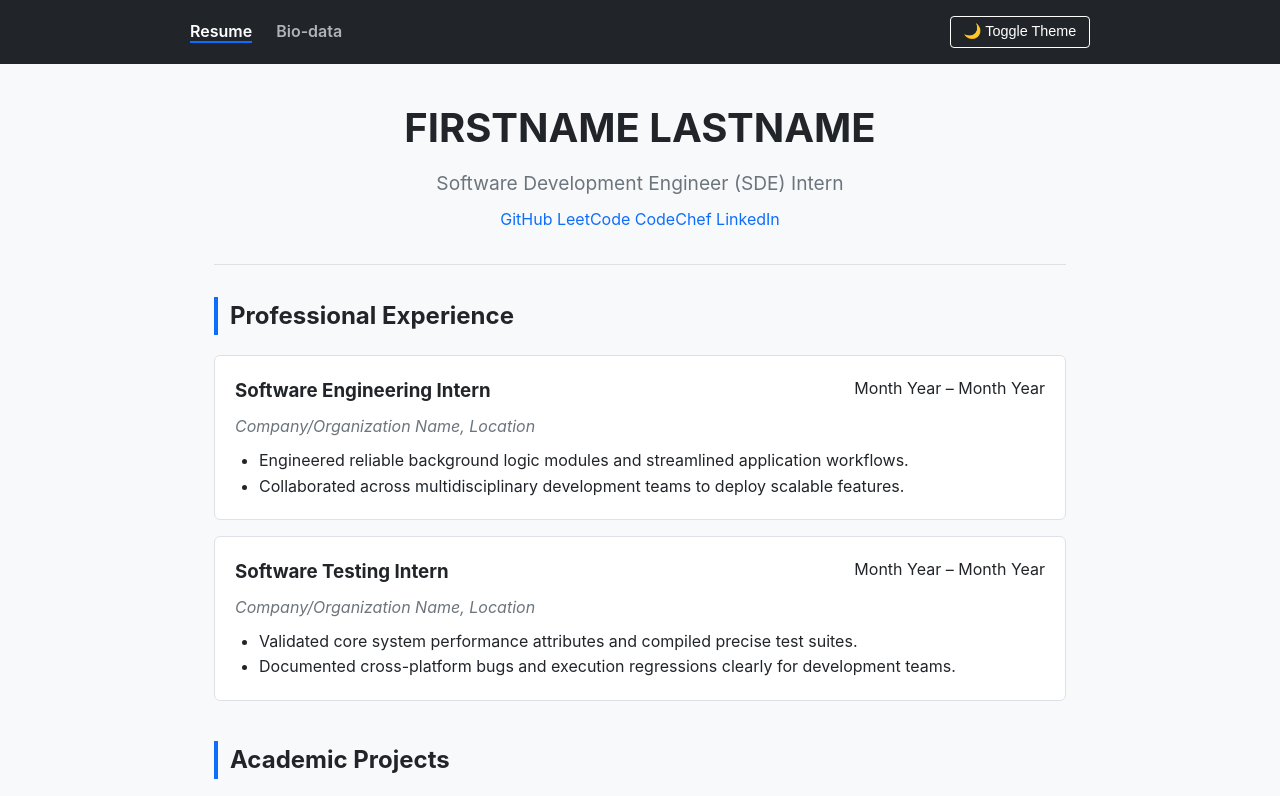
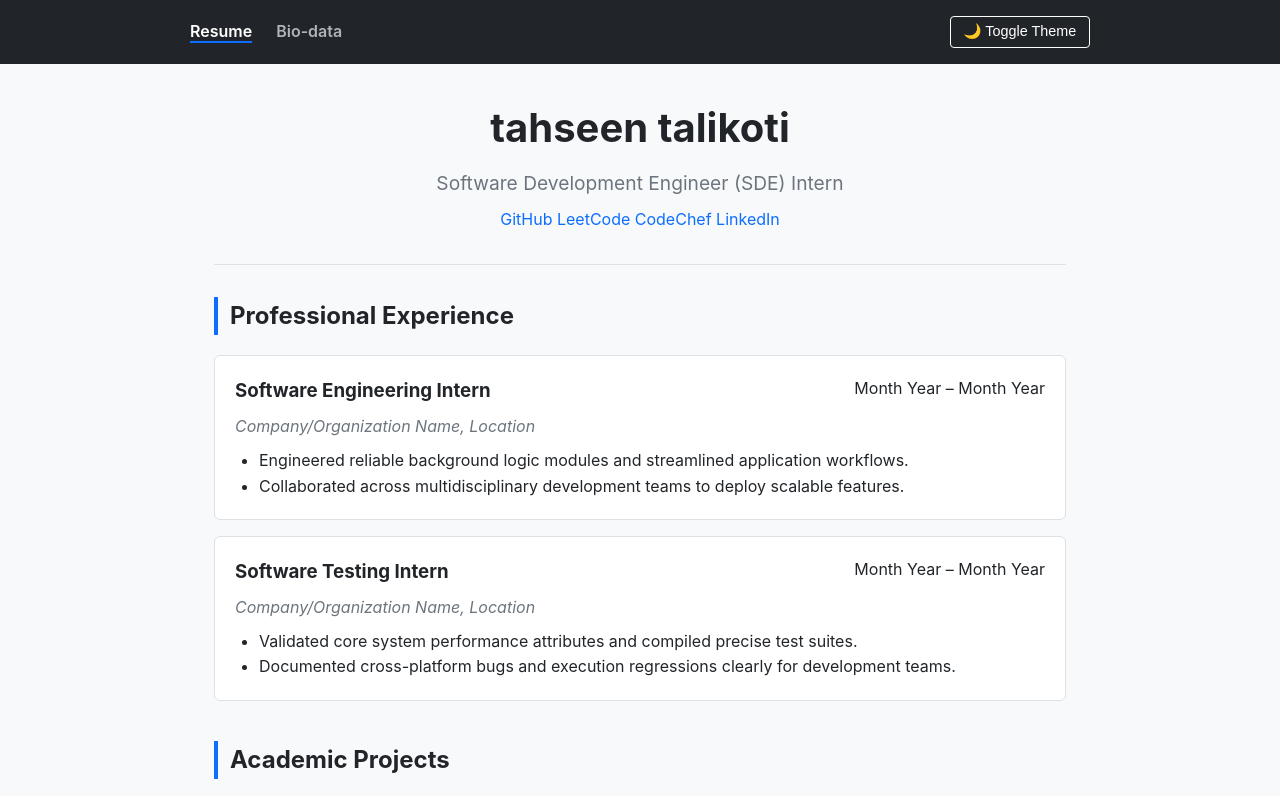
Before and after one commit to 2hb2uvwxyz/resume, a plain HTML site: page index.html in a window 1280 px wide. Shown: the top 796 px of the page. Drawn offline with nearby package versions, Linux system fonts and the light colour scheme.

Commit message:
Update index.html

```diff
--- a/index.html
+++ b/index.html
@@ -3,7 +3,7 @@
 <head>
     <meta charset="UTF-8">
     <meta name="viewport" content="width=device-width, initial-scale=1.0">
-    <title>FirstName LastName | Resume | Professional Portfolio</title>
+    <title>tahseen talikoti| Resume | Professional Portfolio</title>
     <link rel="stylesheet" href="style.css">
     <!-- jQuery Library via CDN -->
     <script src="https://code.jquery.com/jquery-4.0.0.min.js" defer></script>
@@ -25,7 +25,7 @@
     <main class="container">
         <!-- Contact Information Block -->
         <section class="profile-summary">
-            <h1>FIRSTNAME LASTNAME</h1>
+            <h1>tahseen talikoti</h1></h1>
             <p class="subtitle">Software Development Engineer (SDE) Intern</p>
             <!--
             <div class="contact-links">
```
